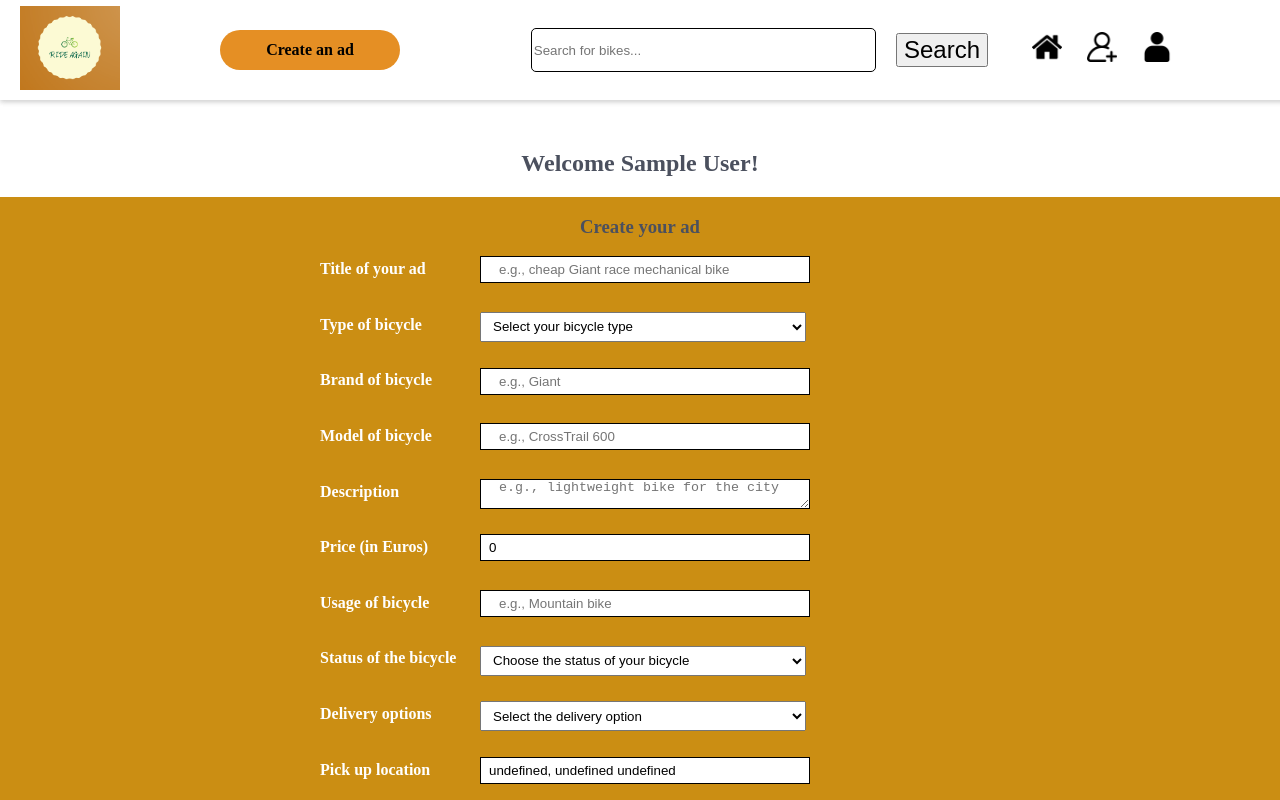
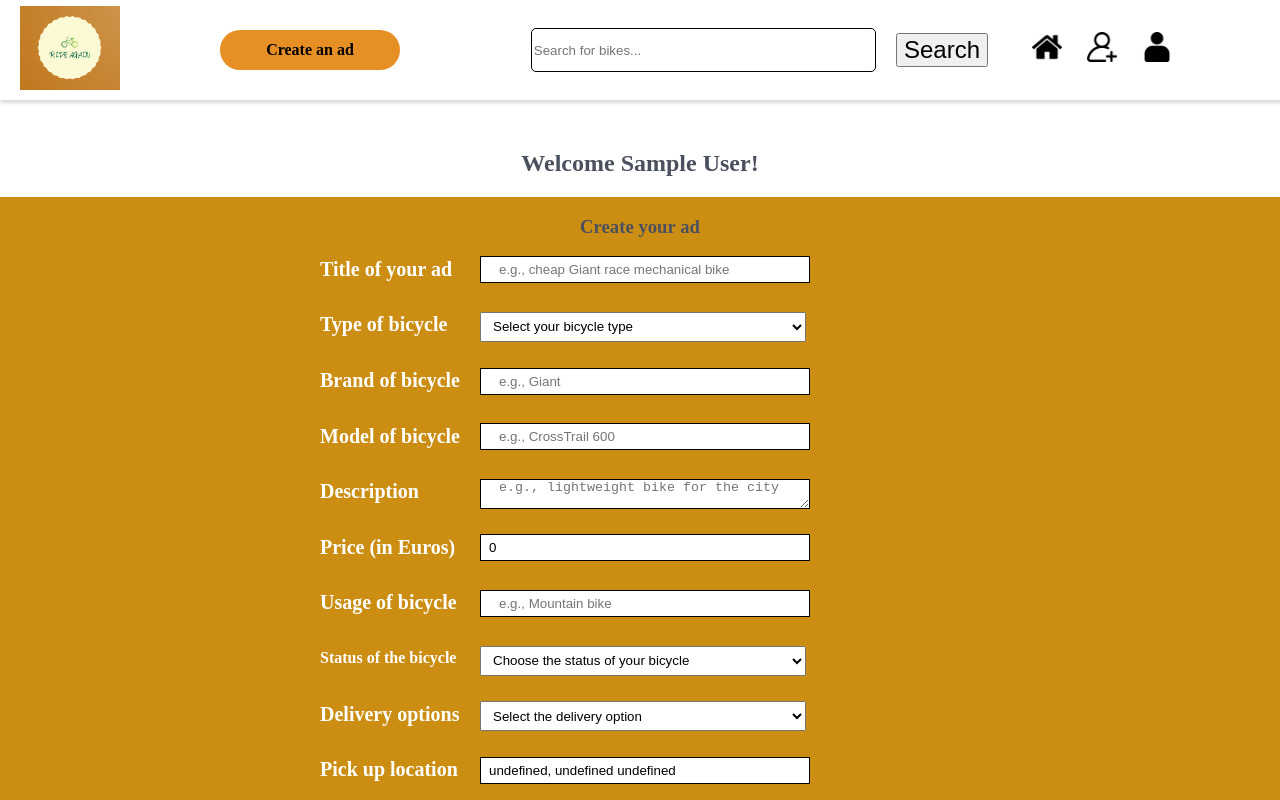
Before and after one commit to LeiaWebDev/collab-Ride-again, a React (Vite) app: page /createad in a window 1280 px wide. Shown: the top 800 px of the page. Built offline with nearby package versions, Linux system fonts and the light colour scheme; sample sign-in values are in the browser's storage.

Commit message:
css fixed

```diff
--- a/src/pages/CreateAd.jsx
+++ b/src/pages/CreateAd.jsx
@@ -142,7 +142,9 @@ function CreateAd({ user }) {
                     <h3>Create your ad</h3>
                     <form className="form-create-ad" onSubmit={handleSubmit}>
                         <div className="block-area-label-input-form">
-                            <label htmlFor="title">Title of your ad</label>
+                            <label className="label-form-created-ad" htmlFor="title">
+                                Title of your ad
+                            </label>
                             <input
                                 className="input-createAd"
                                 type="text"
@@ -153,7 +155,9 @@ function CreateAd({ user }) {
                             />
                         </div>
                         <div className="block-area-label-input-form">
-                            <label htmlFor="type">Type of bicycle</label>
+                            <label className="label-form-created-ad" htmlFor="type">
+                                Type of bicycle
+                            </label>
                             <select value={type} id="type" onChange={(e) => setType(e.target.value)}>
                                 <option value="Select your bicycle type">Select your bicycle type</option>
                                 <option value="Mechanical">Mechanical bicycle</option>
@@ -162,7 +166,9 @@ function CreateAd({ user }) {
                             </select>
                         </div>
                         <div className="block-area-label-input-form">
-                            <label htmlFor="brand">Brand of bicycle</label>
+                            <label className="label-form-created-ad" htmlFor="brand">
+                                Brand of bicycle
+                            </label>
                             <input
                                 className="input-createAd"
                                 type="text"
@@ -173,7 +179,9 @@ function CreateAd({ user }) {
                             />
                         </div>
                         <div className="block-area-label-input-form">
-                            <label htmlFor="model">Model of bicycle</label>
+                            <label className="label-form-created-ad" htmlFor="model">
+                                Model of bicycle
+                            </label>
                             <input
                                 className="input-createAd"
                                 type="text"
@@ -184,7 +192,9 @@ function CreateAd({ user }) {
                             />
                         </div>
                         <div className="block-area-label-input-form">
-                            <label htmlFor="description">Description</label>
+                            <label className="label-form-created-ad" htmlFor="description">
+                                Description
+                            </label>
                             <textarea
                                 type="text"
                                 id="description"
@@ -194,7 +204,9 @@ function CreateAd({ user }) {
                             />
                         </div>
                         <div className="block-area-label-input-form">
-                            <label htmlFor="price">Price (in Euros)</label>
+                            <label className="label-form-created-ad" htmlFor="price">
+                                Price (in Euros)
+                            </label>
                             <input
                                 className="input-createAd"
                                 type="number"
@@ -205,7 +217,9 @@ function CreateAd({ user }) {
                             />
                         </div>
                         <div className="block-area-label-input-form">
-                            <label htmlFor="usage">Usage of bicycle</label>
+                            <label className="label-form-created-ad" htmlFor="usage">
+                                Usage of bicycle
+                            </label>
                             <input
                                 className="input-createAd"
                                 type="text"
@@ -229,7 +243,9 @@ function CreateAd({ user }) {
                             </select>
                         </div>
                         <div className="block-area-label-input-form">
-                            <label htmlFor="delivery">Delivery options</label>
+                            <label className="label-form-created-ad" htmlFor="delivery">
+                                Delivery options
+                            </label>
                             <select value={delivery} id="delivery" onChange={(e) => setDelivery(e.target.value)}>
                                 <option value="Select the delivery option">Select the delivery option</option>
                                 <option value="in person">In person delivery</option>
@@ -237,7 +253,9 @@ function CreateAd({ user }) {
                             </select>
                         </div>
                         <div className="block-area-label-input-form">
-                            <label htmlFor="pickup">Pick up location</label>
+                            <label className="label-form-created-ad" htmlFor="pickup">
+                                Pick up location
+                            </label>
                             <input
                                 className="input-createAd"
                                 type="text"
@@ -257,7 +275,9 @@ function CreateAd({ user }) {
             onFileSelectError={handleFileSelectError}
             /> */}
                         <div className="block-area-label-input-form">
-                            <label htmlFor="image">Image of bicycle</label>
+                            <label className="label-form-created-ad" htmlFor="image">
+                                Image of bicycle
+                            </label>
                             <input
                                 className="input-createAd"
                                 type="text"
--- a/src/pages/HomePage.jsx
+++ b/src/pages/HomePage.jsx
@@ -55,7 +55,7 @@ function HomePage() {
             <h1>Suggested ads</h1>
             <div className="block-area-title-homePage">
                 {" "}
-                <h1>Mechanical bikes you may like</h1>
+                <h2>Mechanical bikes you may like</h2>
             </div>
             <div className="random-categories">
                 <div className="categories-block">
--- a/src/pages/OneBike.jsx
+++ b/src/pages/OneBike.jsx
@@ -78,15 +78,8 @@ function OneBike({ user }) {
                         zoom={13}
                         scrollWheelZoom={false}
                     >
-                        <TileLayer
-                            // attribution='&copy; <a href="https://www.openstreetmap.org/copyright">OpenStreetMap</a> contributors'
-                            url="https://{s}.tile.openstreetmap.org/{z}/{x}/{y}.png"
-                        />
-                        <Marker icon={myIcon} id="marker" position={position}>
-                            {/* <Popup>
-                                A pretty CSS3 popup. <br /> Easily customizable.
-                            </Popup> */}
-                        </Marker>
+                        <TileLayer url="https://{s}.tile.openstreetmap.org/{z}/{x}/{y}.png" />
+                        <Marker icon={myIcon} id="marker" position={position}></Marker>
                     </MapContainer>
                 </div>
                 <div className="infos-one-bike">
--- a/src/pages/SearchResult.jsx
+++ b/src/pages/SearchResult.jsx
@@ -57,7 +57,7 @@ function SearchResult({ searchResults }) {
 
                                 <h3>{ad.type} bike</h3>
                                 <h4>{ad.status} condition</h4>
-                                <h4>{ad.price} euros</h4>
+                                <h4 className="price-search-result">{ad.price} euros</h4>
                                 <p>Brand: {ad.brand}</p>
                                 {/* <p>Model: {ad.model}</p>
                 <p>Description: {ad.description}</p>
--- a/src/styles/createAnAd.css
+++ b/src/styles/createAnAd.css
@@ -71,3 +71,7 @@ label {
     font-weight: bold;
     border: none;
 }
+
+.label-form-created-ad {
+    font-size: 20px;
+}
--- a/src/styles/homePage.css
+++ b/src/styles/homePage.css
@@ -31,7 +31,7 @@
 } */
 
 .homePage {
-    padding-top: 120px;
+    padding-top: 30px;
     display: flex;
     flex-direction: column;
     align-items: center;
--- a/src/styles/search-bikes.css
+++ b/src/styles/search-bikes.css
@@ -23,3 +23,7 @@
     margin-bottom: 20px; /* Espacement vertical entre les lignes d'images */
     list-style: none;
 }
+
+.price-search-result {
+    font-size: 22px;
+}
```
